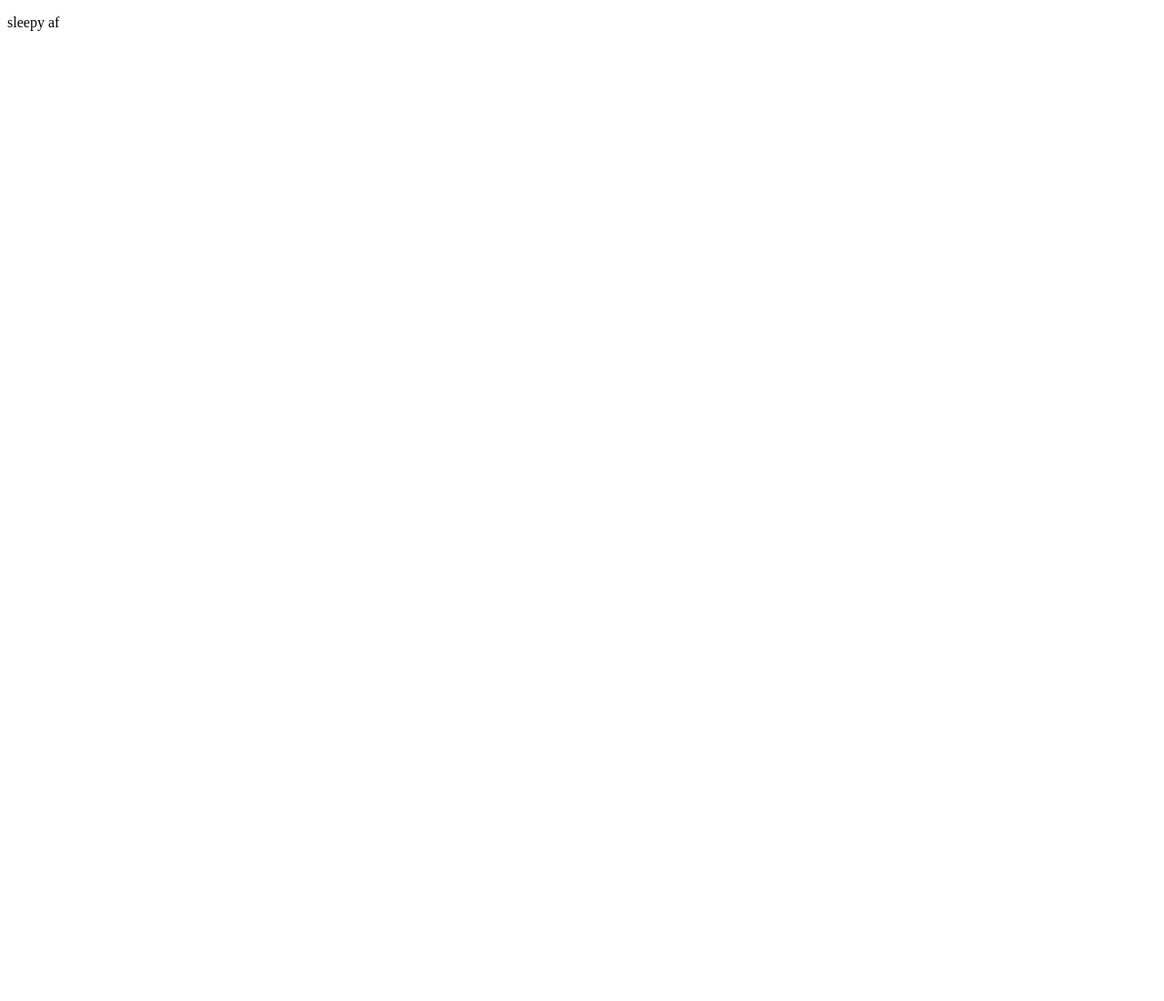
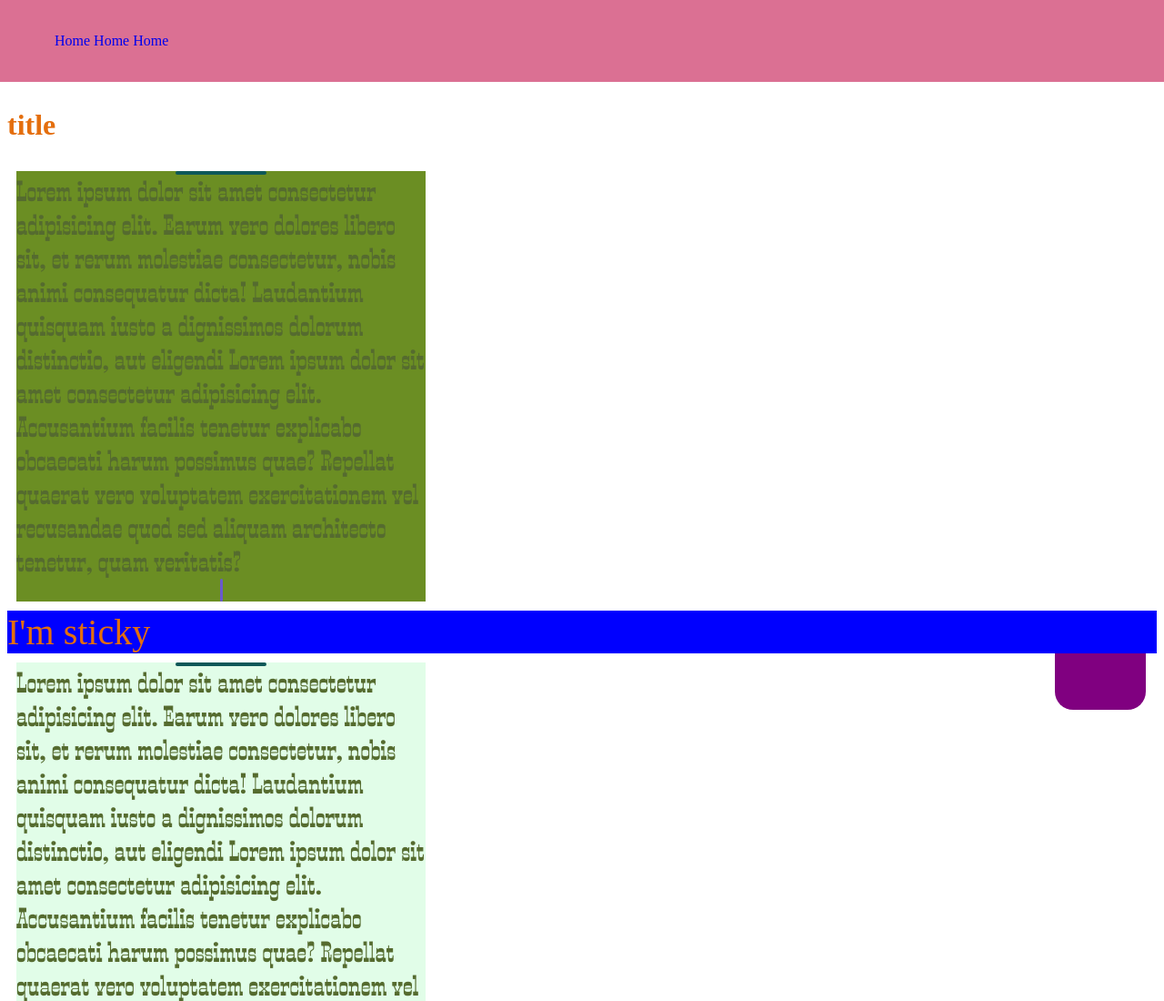
Before and after one commit to JemoGogoguadze/lecture-6, a plain HTML site: page index.html in a window 1280 px wide. Shown: the top 1100 px of the page at 91% size. Before the commit the page ends 800 px from the top, so only its background shows below. Drawn offline with Linux system fonts and the light colour scheme; a web font is replaced by a local one.

Commit message:
A LOT OF NEW INF ...

```diff
--- a/css/font.css
+++ b/css/fonts.css
@@ -5,7 +5,7 @@
         url('../fonts/Smokum-Regular.woff2') format('woff2'),
         url('../fonts/Smokum-Regular.woff') format('woff'),
         url('../fonts/Smokum-Regular.ttf') format('truetype'),
-        url('../fonts/Smokum-Regular.svg#Smokum-Regular') format('svg');
+        url('../fomts/Smokum-Regular.svg#Smokum-Regular') format('svg');
     font-weight: normal;
     font-style: normal;
     font-display: swap;
--- a/css/styles.css
+++ b/css/styles.css
@@ -0,0 +1,93 @@
+ul{
+     list-style: none;
+}
+a{
+     text-decoration: none;
+}
+*{
+     box-sizing: border-box;
+}
+.navbar-li{
+     display: inline-block;
+}
+.header-wrapper{
+     width: 100%;
+     position: fixed;
+     top: 0px;
+     left: 0px;
+     background-color: palevioletred;
+     padding: 20px;
+     z-index: 10;
+}
+.fixed{
+     width: 100px;
+     height: 100px;
+     border-radius: 20px;
+     background-color: purple;
+     position: fixed;
+     bottom: 20px;
+     right: 20px;
+}
+.sticky{
+     position: sticky;
+     top: 0px;
+     left: 50px;
+     font-size: 40px;
+     background-color: blue;
+     z-index: 11;
+}
+.text{
+     color: darkolivegreen;
+     width: 450px;
+     display: inline-block;
+     font-size: 30px;
+     font-family: 'Smokum';
+     background-color: rgba(14, 235, 69, 0.123);
+     margin: 10px;
+}
+.text:first-child{
+     background-color: rgb(18, 155, 18);
+}
+.text:last-child{
+     background-color: rgb(164, 167, 26);
+}
+.text:nth-child(3) {
+     background-color: olivedrab;
+}
+.text:before{
+     content: "";
+     width: 100px;
+     height: 4px;
+     background-color: rgb(14, 88, 88);
+     display: block;
+     border-radius: 10px;
+     margin: 0 auto;
+}
+.text:after{
+     content: "";
+     width: 3px;
+     height: 25px;
+     background-color: slateblue;
+     display: block;
+     border-radius: 10px;
+     margin: 0 auto;
+}
+.text:first-letter{
+     font-size: 60px;
+}
+.wrapper{
+     padding: 90px 0 0;
+     color: rgb(228, 110, 13);
+}
+.skubidu{
+     width: 700px;
+}
+.imagewrapper{
+     background-color: chartreuse;
+     position: relative;
+}
+.image-title{
+     position: absolute;
+     top: 20px;
+     left: 20PX;
+}
--- a/index.html
+++ b/index.html
@@ -1,11 +1,74 @@
 <!DOCTYPE html>
 <html>
+
 <head>
     <link rel="stylesheet" href="css/fonts.css">
     <link rel="stylesheet" href="css/styles.css">
     <title>Document</title>
 </head>
 <body>
-    <p>sleepy af</p>
+    <header class="header-wrapper">
+        <nav>
+            <ul>
+                <li class="navbar-li">
+                    <a href="#">Home</a>
+                </li>
+                <li class="navbar-li">
+                    <a href="#">Home</a>
+                </li>
+                <li class="navbar-li">
+                    <a href="#">Home</a>
+                </li>
+            </ul>
+        </nav>
+    </header>
+    <div class="wrapper">
+        <div class="fixed"></div>
+        <h1>title</h1>
+        <p class="text">
+            <!-- before -->
+            Lorem ipsum dolor sit amet consectetur adipisicing elit. Earum vero dolores libero sit, et rerum
+            molestiae
+            consectetur, nobis animi consequatur dicta! Laudantium quisquam iusto a dignissimos dolorum distinctio, aut
+            eligendi Lorem ipsum dolor sit amet consectetur adipisicing elit. Accusantium facilis tenetur explicabo
+            obcaecati harum possimus quae? Repellat quaerat vero voluptatem exercitationem vel recusandae quod sed aliquam
+            architecto tenetur, quam veritatis?
+        <!-- after -->
+        </p>
+        <div class="sticky">I'm sticky</div>
+        <p class="text">Lorem ipsum dolor sit amet consectetur adipisicing elit. Earum vero dolores libero sit, et rerum
+            molestiae
+            consectetur, nobis animi consequatur dicta! Laudantium quisquam iusto a dignissimos dolorum distinctio, aut
+            eligendi Lorem ipsum dolor sit amet consectetur adipisicing elit. Accusantium facilis tenetur explicabo
+            obcaecati harum possimus quae? Repellat quaerat vero voluptatem exercitationem vel recusandae quod sed aliquam
+            architecto tenetur, quam veritatis?
+        </p>
+        <div class="imagewrapper">
+            <img class="skubidu" src="pictures/142697550855.jpg" alt="zubidubidu">
+            <h4 class="image-title">dying</h4>
+        </div>
+        <p class="text">Lorem ipsum dolor sit amet consectetur adipisicing elit. Earum vero dolores libero sit, et rerum
+            molestiae
+            consectetur, nobis animi consequatur dicta! Laudantium quisquam iusto a dignissimos dolorum distinctio, aut
+            eligendi Lorem ipsum dolor sit amet consectetur adipisicing elit. Accusantium facilis tenetur explicabo
+            obcaecati harum possimus quae? Repellat quaerat vero voluptatem exercitationem vel recusandae quod sed aliquam
+            architecto tenetur, quam veritatis?
+        </p>
+        <p class="text">Lorem ipsum dolor sit amet consectetur adipisicing elit. Earum vero dolores libero sit, et rerum
+            molestiae
+            consectetur, nobis animi consequatur dicta! Laudantium quisquam iusto a dignissimos dolorum distinctio, aut
+            eligendi Lorem ipsum dolor sit amet consectetur adipisicing elit. Accusantium facilis tenetur explicabo
+            obcaecati harum possimus quae? Repellat quaerat vero voluptatem exercitationem vel recusandae quod sed aliquam
+            architecto tenetur, quam veritatis?
+        </p>
+        <p class="text">Lorem ipsum dolor sit amet consectetur adipisicing elit. Earum vero dolores libero sit, et rerum
+            molestiae
+            consectetur, nobis animi consequatur dicta! Laudantium quisquam iusto a dignissimos dolorum distinctio, aut
+            eligendi Lorem ipsum dolor sit amet consectetur adipisicing elit. Accusantium facilis tenetur explicabo
+            obcaecati harum possimus quae? Repellat quaerat vero voluptatem exercitationem vel recusandae quod sed aliquam
+            architecto tenetur, quam veritatis?
+        </p>
+</div>
 </body>
+
 </html>
```
Also changed, not shown: pictures/142697550855.jpg (added).
